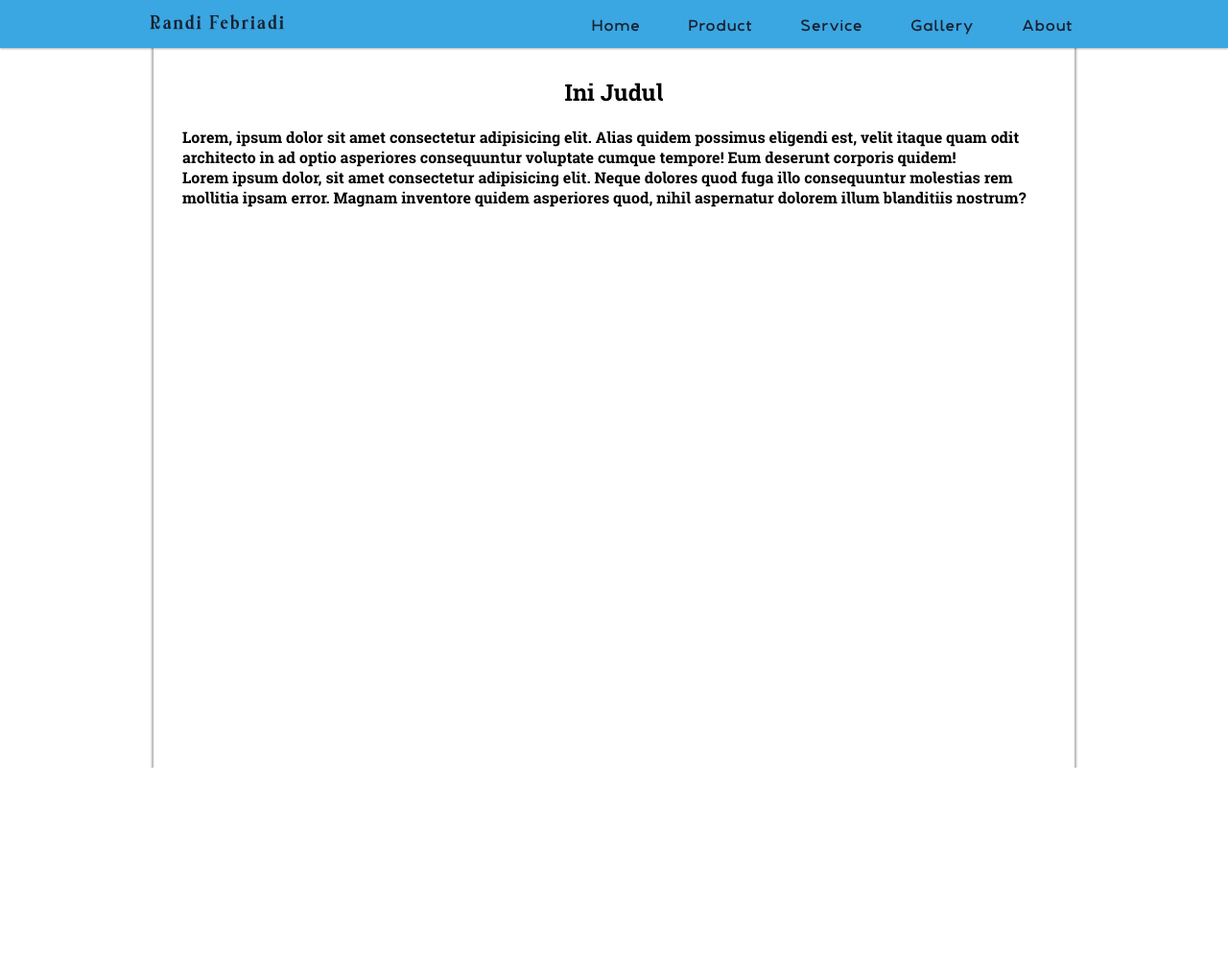
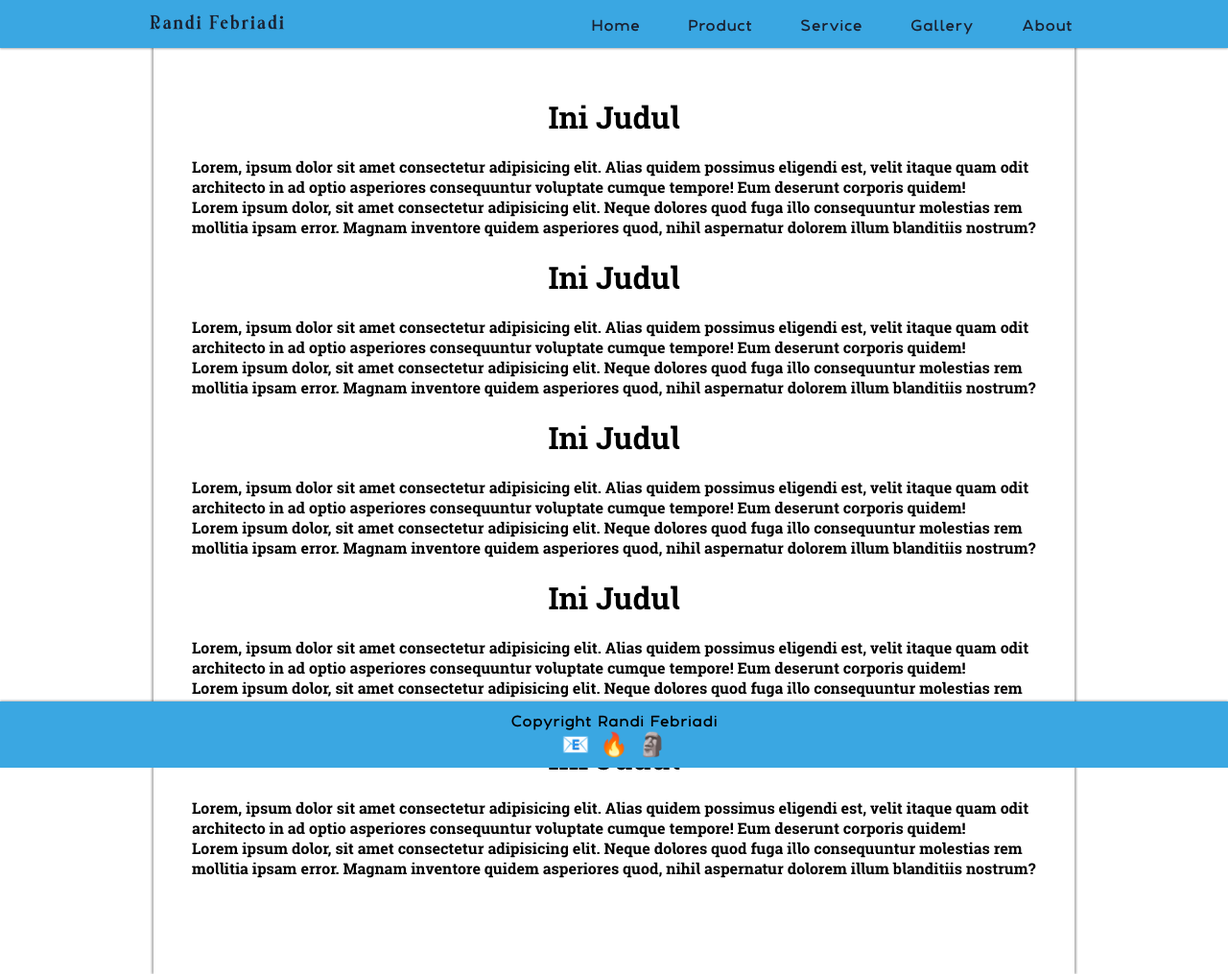
Before and after one commit to randi089/coba-flex-box-css, a plain HTML site: page index.html in a window 1280 px wide. Shown: the whole page at 96% size. Before the commit the page ends 800 px from the top, so only its background shows below. Drawn offline with Linux system fonts and the light colour scheme.

Commit message:
edit dikit

```diff
--- a/css/style.css
+++ b/css/style.css
@@ -20,7 +20,6 @@
 
 body {
     font-family: 'delray', sans-serif;
-    overflow-y: hidden;
 }
 
 /* Navbar */
@@ -75,14 +74,15 @@ nav ul li a:hover {
     max-width: 75%;
     min-height: 100vh;
     margin: 0 auto;
-    box-shadow: 0px 0 2px 2px rgba(0, 0, 0, .3);
+    box-shadow: 2px 0 2px rgba(0, 0, 0, .3), -2px 0 2px rgba(0, 0, 0, .3);
     box-sizing: border-box;
-    padding: 80px 30px 30px;
+    padding: 80px 40px 100px;
 }
 
 .content h1 {
     text-align: center;
-    margin-bottom: 20px;
+    margin: 20px 0;
+    font-size: 2em;
 }
 
 /* Hamburger Menu */
@@ -109,13 +109,35 @@ nav ul li a:hover {
     display: block;
     width: 28px;
     height: 3px;
-    background-color: rgb(248, 176, 248);
+    background-color: #1A2130;
     border-radius: 3px;
     transition: all .5s;
 }
 
 .menu-toggle:hover span {
-    background-color: rgb(248, 213, 248);
+    background-color: #fff;
+}
+
+/* footer */
+footer {
+    width: 100%;
+    display: flex;
+    flex-direction: column;
+    align-items: center;
+    padding: 10px 0;
+    background-color: #3AA7E2;
+    position: fixed;
+    bottom: 0;
+    box-shadow: 0 -1px 2px rgba(0, 0, 0, .3);
+}
+
+footer .icon {
+    display: flex;
+}
+
+.icon .i {
+    margin: 0 5px;
+    font-size: 1.5em;
 }
 
 /* Hamburger Menu Animation */
@@ -128,7 +150,7 @@ nav ul li a:hover {
 }
 
 .menu-toggle input:checked ~ span:nth-child(2) {
-    background-color: white;
+    background-color: #fff;
     transform: rotate(45deg) translate(-1px, -1px);
 }
 
@@ -138,8 +160,12 @@ nav ul li a:hover {
 }
 
 .menu-toggle input:checked ~ span:last-child {
-    background-color: white;
+    background-color: #fff;
     transform: rotate(-45deg) translate(-1px, 0);
+}
+
+.menu-toggle input:not(:checked) ~ span {
+    background-color: #1A2130;
 }
 
 /* Responsive Breakpoint */
@@ -159,7 +185,7 @@ nav ul li a:hover {
         top: 0;
         height: 100vh;
         flex-direction: column;
-        background-color: rgba(211, 58, 211, .7);
+        background-color: rgba(0, 0, 0, .3);
         justify-content: space-evenly;
         align-items: center;
         z-index: -1;
@@ -175,6 +201,8 @@ nav ul li a:hover {
 
     nav ul li a {
         color: black;
+        background-color: rgba(255, 255, 255, .6);
+        border-radius: 5px;
     }
 
     .menu-toggle {
--- a/index.html
+++ b/index.html
@@ -36,8 +36,31 @@
         <h1>Ini Judul</h1>
         <p>Lorem, ipsum dolor sit amet consectetur adipisicing elit. Alias quidem possimus eligendi est, velit itaque quam odit architecto in ad optio asperiores consequuntur voluptate cumque tempore! Eum deserunt corporis quidem!</p>
         <p>Lorem ipsum dolor, sit amet consectetur adipisicing elit. Neque dolores quod fuga illo consequuntur molestias rem mollitia ipsam error. Magnam inventore quidem asperiores quod, nihil aspernatur dolorem illum blanditiis nostrum?</p>
+        <h1>Ini Judul</h1>
+        <p>Lorem, ipsum dolor sit amet consectetur adipisicing elit. Alias quidem possimus eligendi est, velit itaque quam odit architecto in ad optio asperiores consequuntur voluptate cumque tempore! Eum deserunt corporis quidem!</p>
+        <p>Lorem ipsum dolor, sit amet consectetur adipisicing elit. Neque dolores quod fuga illo consequuntur molestias rem mollitia ipsam error. Magnam inventore quidem asperiores quod, nihil aspernatur dolorem illum blanditiis nostrum?</p>
+        <h1>Ini Judul</h1>
+        <p>Lorem, ipsum dolor sit amet consectetur adipisicing elit. Alias quidem possimus eligendi est, velit itaque quam odit architecto in ad optio asperiores consequuntur voluptate cumque tempore! Eum deserunt corporis quidem!</p>
+        <p>Lorem ipsum dolor, sit amet consectetur adipisicing elit. Neque dolores quod fuga illo consequuntur molestias rem mollitia ipsam error. Magnam inventore quidem asperiores quod, nihil aspernatur dolorem illum blanditiis nostrum?</p>
+        <h1>Ini Judul</h1>
+        <p>Lorem, ipsum dolor sit amet consectetur adipisicing elit. Alias quidem possimus eligendi est, velit itaque quam odit architecto in ad optio asperiores consequuntur voluptate cumque tempore! Eum deserunt corporis quidem!</p>
+        <p>Lorem ipsum dolor, sit amet consectetur adipisicing elit. Neque dolores quod fuga illo consequuntur molestias rem mollitia ipsam error. Magnam inventore quidem asperiores quod, nihil aspernatur dolorem illum blanditiis nostrum?</p>
+        <h1>Ini Judul</h1>
+        <p>Lorem, ipsum dolor sit amet consectetur adipisicing elit. Alias quidem possimus eligendi est, velit itaque quam odit architecto in ad optio asperiores consequuntur voluptate cumque tempore! Eum deserunt corporis quidem!</p>
+        <p>Lorem ipsum dolor, sit amet consectetur adipisicing elit. Neque dolores quod fuga illo consequuntur molestias rem mollitia ipsam error. Magnam inventore quidem asperiores quod, nihil aspernatur dolorem illum blanditiis nostrum?</p>
     </section>
     <!-- end Content -->
+
+    <!-- Footer -->
+    <footer>
+        <p>Copyright Randi Febriadi</p>
+        <div class="icon">
+            <div class="i">📧</div>
+            <div class="i">🔥</div>
+            <div class="i">🗿</div>
+        </div>
+    </footer>
+    <!-- end Footer -->
 
     <script src="js/script.js"></script>
 </body>
```
